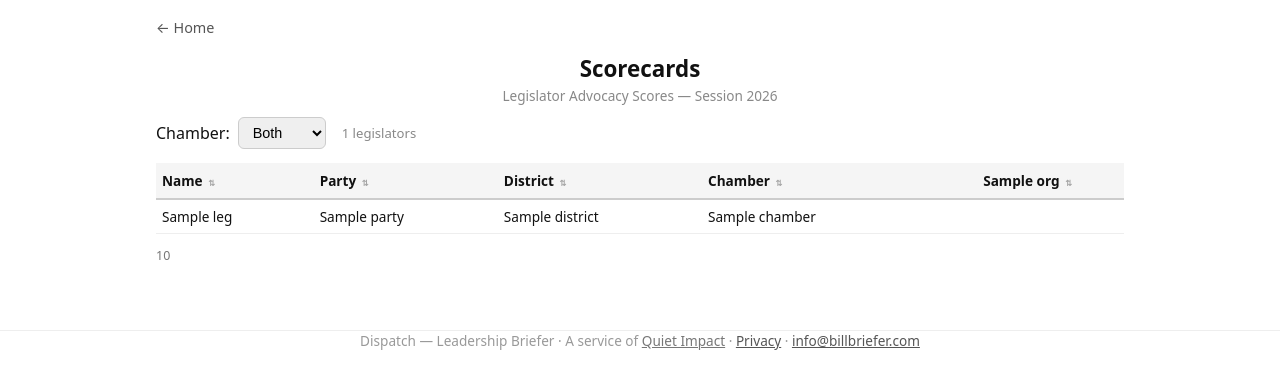
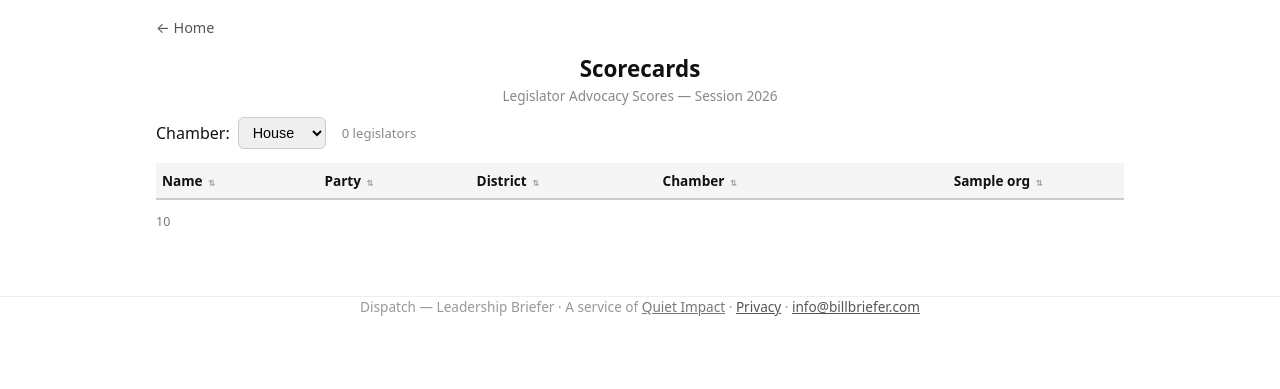
Before and after one commit to BillBrieferServer/dispatch, a Python web app: template templates/scorecards.html in a window 1280 px wide. Shown: the top 389 px of the page. Run offline with Jinja, Linux system fonts and the light colour scheme; the template is opened without the code that fills it: most values are stand-ins (such as "Sample title", 1, 10 or a date in 2020).

Commit message:
Scorecards: default chamber filter to House

```diff
--- a/templates/scorecards.html
+++ b/templates/scorecards.html
@@ -44,7 +44,7 @@
     <label>Chamber:</label>
     <select id="chamber-filter" onchange="applyFilter()">
       <option value="Both">Both</option>
-      <option value="House">House</option>
+      <option value="House" selected>House</option>
       <option value="Senate">Senate</option>
     </select>
     <span style="color:#888;font-size:0.82em;margin-left:8px;" id="leg-count"></span>
```
